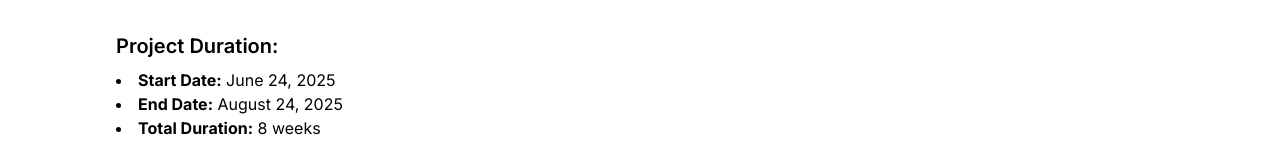
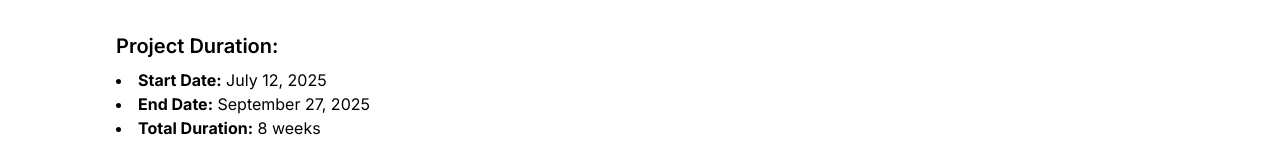
Before and after one commit to techtalentscity/techtalentscity.github.io, a React (Vite) app: page /projects/ai-agent in a window 1280 px wide. Shown: the part 507-673 px from the top of the page. Built offline with nearby package versions, Linux system fonts and the light colour scheme.

Commit message:
Update ai-agent.jsx

```diff
--- a/src/Pages/ProjectDetail/ai-agent.jsx
+++ b/src/Pages/ProjectDetail/ai-agent.jsx
@@ -25,8 +25,8 @@ const ProjectDetail = () => {
         <div className="mb-8">
           <h2 className="text-xl font-semibold mb-2">Project Duration:</h2>
           <ul className="list-disc list-inside">
-            <li><strong>Start Date:</strong> June 24, 2025</li>
-            <li><strong>End Date:</strong> August 24, 2025</li>
+            <li><strong>Start Date:</strong> July 12, 2025</li>
+            <li><strong>End Date:</strong> September 27, 2025</li>
             <li><strong>Total Duration:</strong> 8 weeks</li>
           </ul>
         </div>
```
